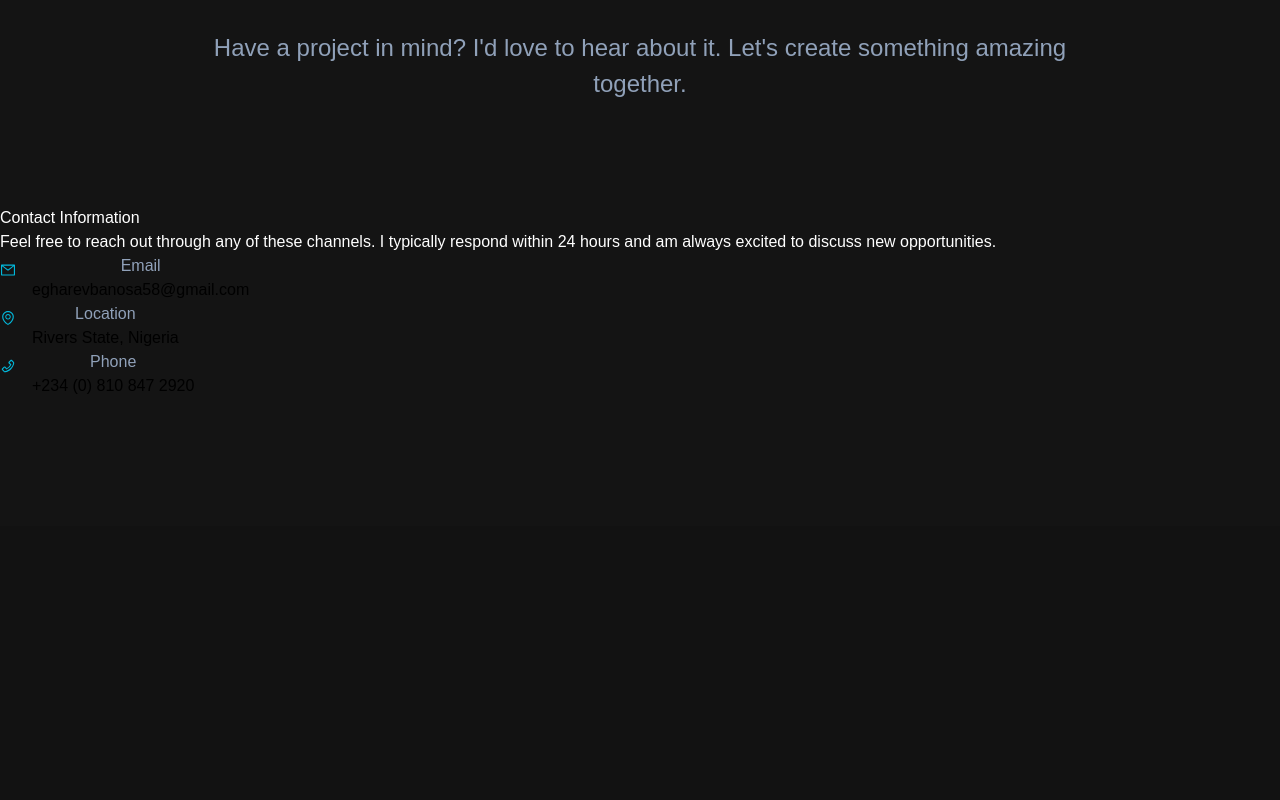
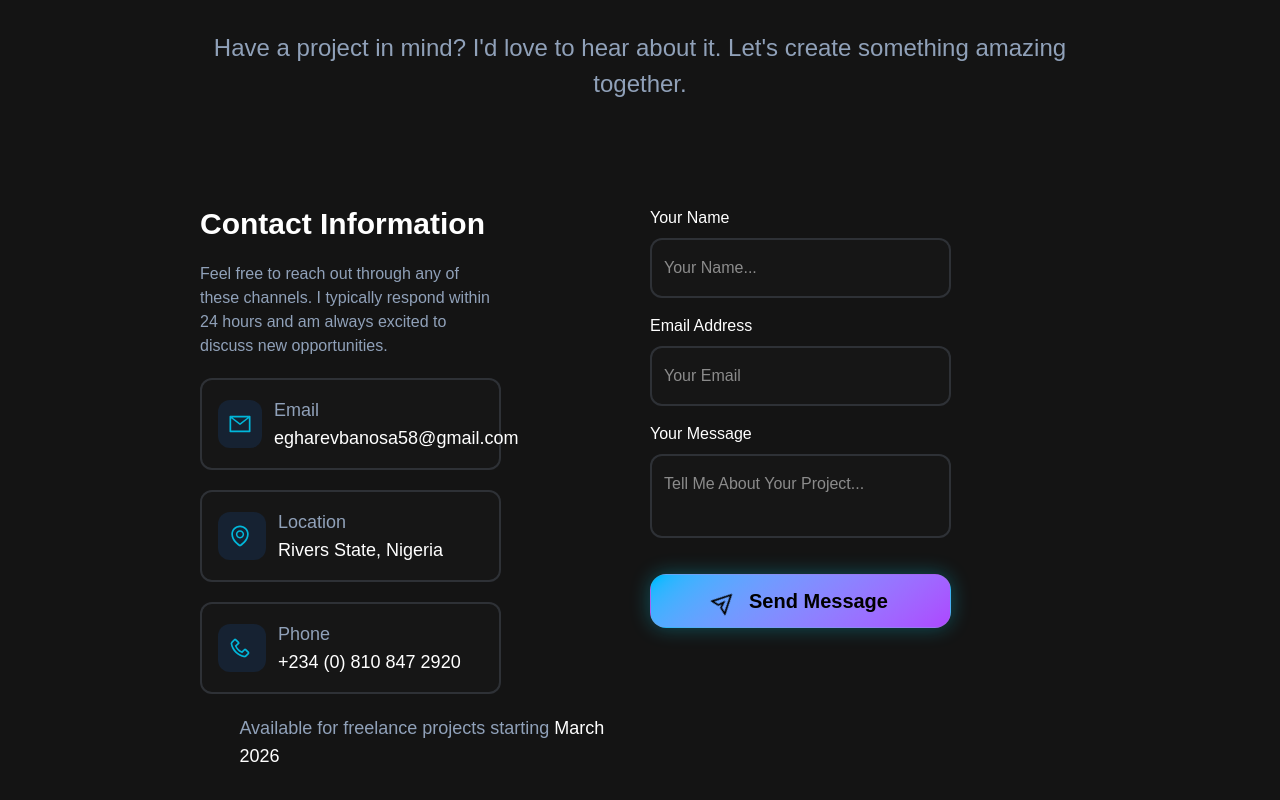
Before and after one commit to egharevbanosa58-debug/my-code-stack, a Next.js app in the folder my-stack/: page / in a window 1280 px wide. Shown: the part 6616-7416 px from the top of the page. Before the commit the page ends 7142 px from the top, so only its background shows below. Built offline with nearby package versions, Linux system fonts and the light colour scheme.

Commit message:
Did a lot of things but i am currently on the contact form part

```diff
--- a/my-stack/app/components/ContactDiv.jsx
+++ b/my-stack/app/components/ContactDiv.jsx
@@ -4,14 +4,14 @@ export default function ContactDiv({
     typetext,
 }) {
     return(
-        <div className="flex flex-row items-center">
-            <span className="h-8 w-8 text-cyan-500">
+        <div className="flex flex-row items-center md:w-[70%] gap-3 p-4 border-2 border-slate-400/20 dark:bg-neutral-900/80 rounded-xl">
+            <span className="h-12 w-12 text-cyan-500 dark:bg-[#162232] bg-[#ebecf0e1] rounded-xl items-center flex text-2xl p-2.5 font-bold">
                 {icon}
             </span>
 
-            <span className="flex flex-col items-center">
+            <span className="flex flex-col items-start md:text-lg">
                 <p className="dark:text-slate-400 text-slate-600">{type}</p>
-                <p className="text-white dark:text-black">{typetext}</p>
+                <p className="text-black dark:text-white">{typetext}</p>
             </span>
         </div>
     );
--- a/my-stack/app/page.js
+++ b/my-stack/app/page.js
@@ -4,7 +4,7 @@ import { useEffect, useState } from "react";
 import Nav from "./components/Nav";
 import { motion } from "framer-motion";
 import HeroBtn from "./components/HeroBtn";
-import { AiFillTrophy, AiOutlineBranches, AiOutlineCloud, AiOutlineDatabase, AiOutlineDownload, AiOutlineEnvironment, AiOutlineFormatPainter, AiOutlineGithub, AiOutlineGitlab, AiOutlineGlobal, AiOutlineHtml5, AiOutlineInstagram, AiOutlineMail, AiOutlineMobile, AiOutlineOpenAI, AiOutlinePhone, AiOutlineX, AiOutlineYoutube } from "react-icons/ai";
+import { AiFillTrophy, AiOutlineBranches, AiOutlineCloud, AiOutlineDatabase, AiOutlineDownload, AiOutlineEnvironment, AiOutlineFormatPainter, AiOutlineGithub, AiOutlineGitlab, AiOutlineGlobal, AiOutlineHtml5, AiOutlineInstagram, AiOutlineMail, AiOutlineMobile, AiOutlineOpenAI, AiOutlinePhone, AiOutlineSend, AiOutlineX, AiOutlineYoutube } from "react-icons/ai";
 import SMediaIcons from "./components/SMediaIcons";
 import SkillCard from "./components/SkillCard";
 import { FiArrowUpRight, FiCoffee, FiUser } from "react-icons/fi";
@@ -17,6 +17,30 @@ export default function Page() {
 
   const MotionSMediaIcons = motion(SMediaIcons);
   const MotionSkillCard = motion(SkillCard);
+
+  // The Section that handles the contact form
+  const handleSubmit = async (e) => {
+    e.preventDefault()
+    const form = e.target;
+    const data = new FormData(form);
+
+    const res = await fetch('https://formspree.io/f/mjkpqone', {
+      method: "POST",
+      body: JSON.stringify(data),
+      headers: {
+        'Content-Type': 'applcation/json',
+        'Accept': 'application/json'
+      }
+    });
+
+    if (res.ok){
+      alert("Message sent Scuuessfully");
+      form.reset();
+    } else{
+      alert("Oops! Something went wrong")
+    }
+  }
+  // End of the contact form section
 
 
   const container = {
@@ -372,7 +396,7 @@ export default function Page() {
                   <div>
                     <div className="flex flex-col justify-center items-center p-2 md:p-4 lg:p-6 rounded-2xl border-2 border-slate-400/20 bg-white dark:bg-neutral-900/80">
                       <span className='flex md:h-16 md:w-16 h-12 w-12 rounded-xl items-center justify-center text-center text-2xl md:text-4xl'>
-                        <AiFillTrophy className="text-cyan-500"/>
+                        <AiFillTrophy className="text-cyan-500" />
                       </span>
                       <h2 className='text-2xl font-bold text-black dark:text-white text-center'>12+</h2>
                       <p className='dark:text-slate-400 text-slate-600 text-center'>Award-winning designs</p>
@@ -382,7 +406,7 @@ export default function Page() {
                   <div>
                     <div className="flex flex-col justify-center items-center p-2 md:p-4 lg:p-6 rounded-2xl border-2 border-slate-400/20 bg-white dark:bg-neutral-900/80">
                       <span className='flex md:h-16 md:w-16 h-12 w-12 rounded-xl items-center justify-center text-center text-2xl md:text-4xl'>
-                        <FaBolt className="text-cyan-500"/>
+                        <FaBolt className="text-cyan-500" />
                       </span>
                       <h2 className='text-2xl font-bold text-black dark:text-white text-center'>30K+</h2>
                       <p className='dark:text-slate-400 text-slate-600 text-center'>Lines of Code</p>
@@ -392,7 +416,7 @@ export default function Page() {
                   <div>
                     <div className="flex flex-col justify-center items-center p-2 md:p-4 lg:p-6 rounded-2xl border-2 border-slate-400/20 bg-white dark:bg-neutral-900/80">
                       <span className='flex md:h-16 md:w-16 h-12 w-12 rounded-xl items-center justify-center text-center text-2xl md:text-4xl'>
-                        <FiCoffee className="text-cyan-500"/>
+                        <FiCoffee className="text-cyan-500" />
                       </span>
                       <h2 className='text-2xl font-bold text-black dark:text-white text-center'>300+</h2>
                       <p className='dark:text-slate-400 text-slate-600 text-center'>Cups of Digital Coffee</p>
@@ -403,7 +427,7 @@ export default function Page() {
                 {/* The Download Resume button */}
                 <div>
                   <button className="text-white dark:text-black text-xl font-semibold bg-linear-140 from-sky-400 to-purple-500 dark:shadow-[0_0_20px_#00e1ff4d] w-full md:max-w-64 rounded-r-full rounded-l-full border border-slate-400/20 px-4 py-3 cursor-pointer flex items-center gap-2 mt-5 justify-center">
-                  <AiOutlineDownload className="h-6 w-6 font-bold"/>
+                    <AiOutlineDownload className="h-6 w-6 font-bold" />
                     Download Résume
                   </button>
                 </div>
@@ -414,9 +438,9 @@ export default function Page() {
 
           {/* The Contact me Section */}
           <section id="contact" className="z-20 h-fit bg-slate-50 dark:bg-neutral-900/40 pb-32">
-          <div className="line2 w-full h-0.5" />
+            <div className="line2 w-full h-0.5" />
 
-          <div className="text-white py-24 px-6 md:px-20 lg:px-50">
+            <div className="text-white py-24 px-6 md:px-20 lg:px-50">
               <div className="mx-auto mt-32 flex md:py-2.5 py-1.5 w-fit md:px-5 px-3.5 justify-center items-center gap-2 border dark:bg-slate-900/70 bg-white border-slate-400/20 rounded-r-full rounded-l-full">
                 <p className="dark:text-cyan-500 text-cyan-500">Get In Touch</p>
               </div>
@@ -430,13 +454,13 @@ export default function Page() {
               </div>
             </div>
 
-            <div className="flex flex-col md:flex-row gap-6">
+            <div className="flex flex-col md:flex-row gap-5 px-12 md:px-50">
               {/* Contact Info */}
-              <div>
-                <h2>Contact Information</h2>
-                <p>Feel free to reach out through any of these channels. I typically respond within 24 hours and am always excited to discuss new opportunities.</p>
+              <div className="flex-1 flex flex-col gap-5">
+                <h2 className="font-bold text-3xl">Contact Information</h2>
+                <p className="dark:text-slate-400 text-slate-600 md:w-[70%]">Feel free to reach out through any of these channels. I typically respond within 24 hours and am always excited to discuss new opportunities.</p>
 
-                <div>
+                <div className="flex flex-col gap-5">
                   <ContactDiv
                     icon={<AiOutlineMail />}
                     type="Email"
@@ -448,15 +472,57 @@ export default function Page() {
                     typetext="Rivers State, Nigeria"
                   />
                   <ContactDiv
-                    icon={<AiOutlinePhone />}
+                    icon={<AiOutlinePhone className="rotate-90"/>}
                     type="Phone"
                     typetext="+234 (0) 810 847 2920"
                   />
                 </div>
+
+                <div className="flex flex-row gap-2 ml-5 items-center">
+                  <span className="inline w-2 h-2 md:w-3 md:h-3 animate-ping rounded-full bg-green-500 "></span>
+                  <p className="dark:text-slate-400 text-slate-600 text-sm md:text-lg">Available for freelance projects starting <span className="text-black dark:text-white">March 2026</span></p>
+                </div>
+
               </div>
 
               {/* GIT Form */}
-              <div></div>
+              <form className="flex flex-1 flex-col gap-4" onSubmit={handleSubmit}>
+                <span className="flex flex-col gap-2">
+                  <label htmlFor="name">Your Name</label>
+                  <input
+                    type="text"
+                    name="name"
+                    id="name"
+                    placeholder="Your Name..."
+                    className="md:w-[70%] px-3 py-4 dark:bg-neutral-900/80 rounded-xl border-2 border-slate-400/20 focus:outline-none"
+                  />
+                </span>
+
+                <span className="flex flex-col gap-2">
+                  <label htmlFor="email">Email Address</label>
+                  <input
+                    type="email"
+                    name="email"
+                    placeholder="Your Email"
+                    id="email"
+                    className="md:w-[70%] px-3 py-4 dark:bg-neutral-900/80 rounded-xl border-2 border-slate-400/20 focus:outline-none"
+                  />
+                </span>
+
+                <span className="flex flex-col gap-2">
+                  <label htmlFor="message">Your Message</label>
+                  <textarea className="md:w-[70%]   px-3 py-4 dark:bg-neutral-900/80 rounded-xl border-2 border-slate-400/20 resize-none focus:outline-none" placeholder="Tell Me About Your Project..." name="message"></textarea>
+                </span>
+
+                <div>
+                  <button className="text-white dark:text-black text-xl font-semibold bg-linear-140 from-sky-400 to-purple-500 dark:shadow-[0_0_20px_#00e1ff4d] w-[100%] md:w-[70%] rounded-2xl border border-slate-400/20 px-4 py-3 cursor-pointer flex items-center gap-2 md:gap-3 mt-5 justify-center">
+                    <AiOutlineSend className="h-6 w-6 font-bold -rotate-45" />
+                    Send Message
+                  </button>
+
+                  {/* Remember to add a voice note feature */}
+                </div>
+              </form>
             </div>
           </section>
         </main>
```
